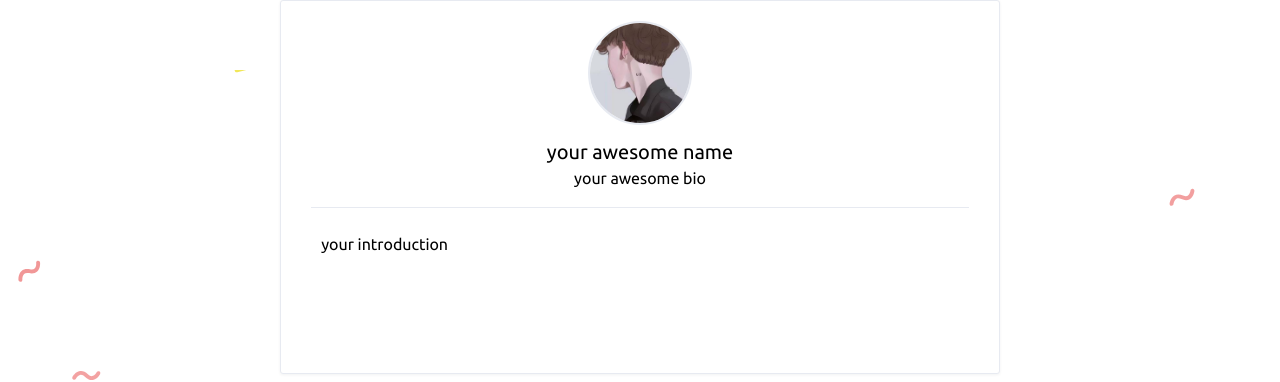
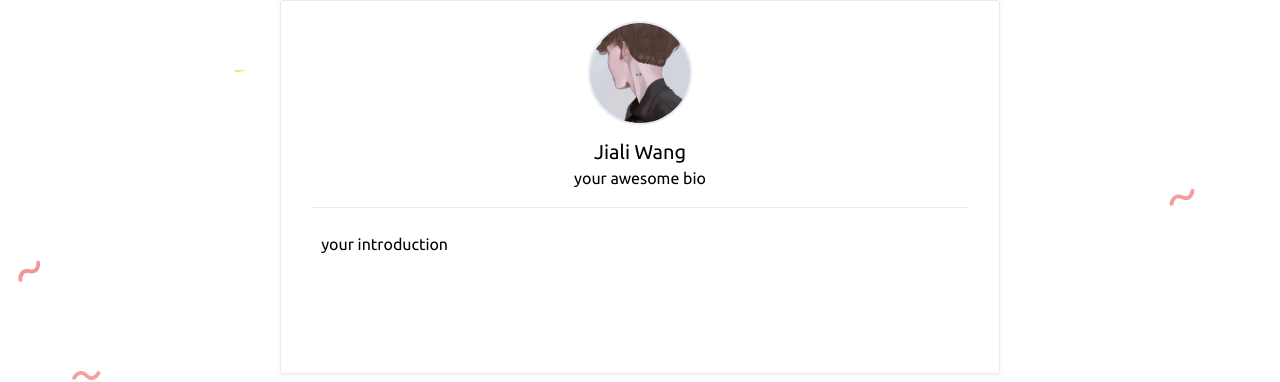
Before and after one commit to Hummmm/hummmm.github.io, a Jekyll site: the page built from about.html, in a window 1280 px wide. Shown: the part 425-807 px from the top of the page. Built offline with Jekyll 4.4.1, drawn with Linux system fonts in a browser that asks for light colours; comment, search, counter and statistics services are not loaded.

Commit message:
Update _config.yml

```diff
--- a/_config.yml
+++ b/_config.yml
@@ -14,8 +14,8 @@ nav: # 最佳体验 六个标签 且最好每个标签不超过4中文字
 
 # 博主
 author: true
-name: 'your awesome name'
-NickName: 'your awesome nickname'
+name: 'Jiali Wang'
+NickName: 'Grey'
 webtitle: 'your awesome webtitle'
 bio: 'your awesome bio'
 about: true
```
